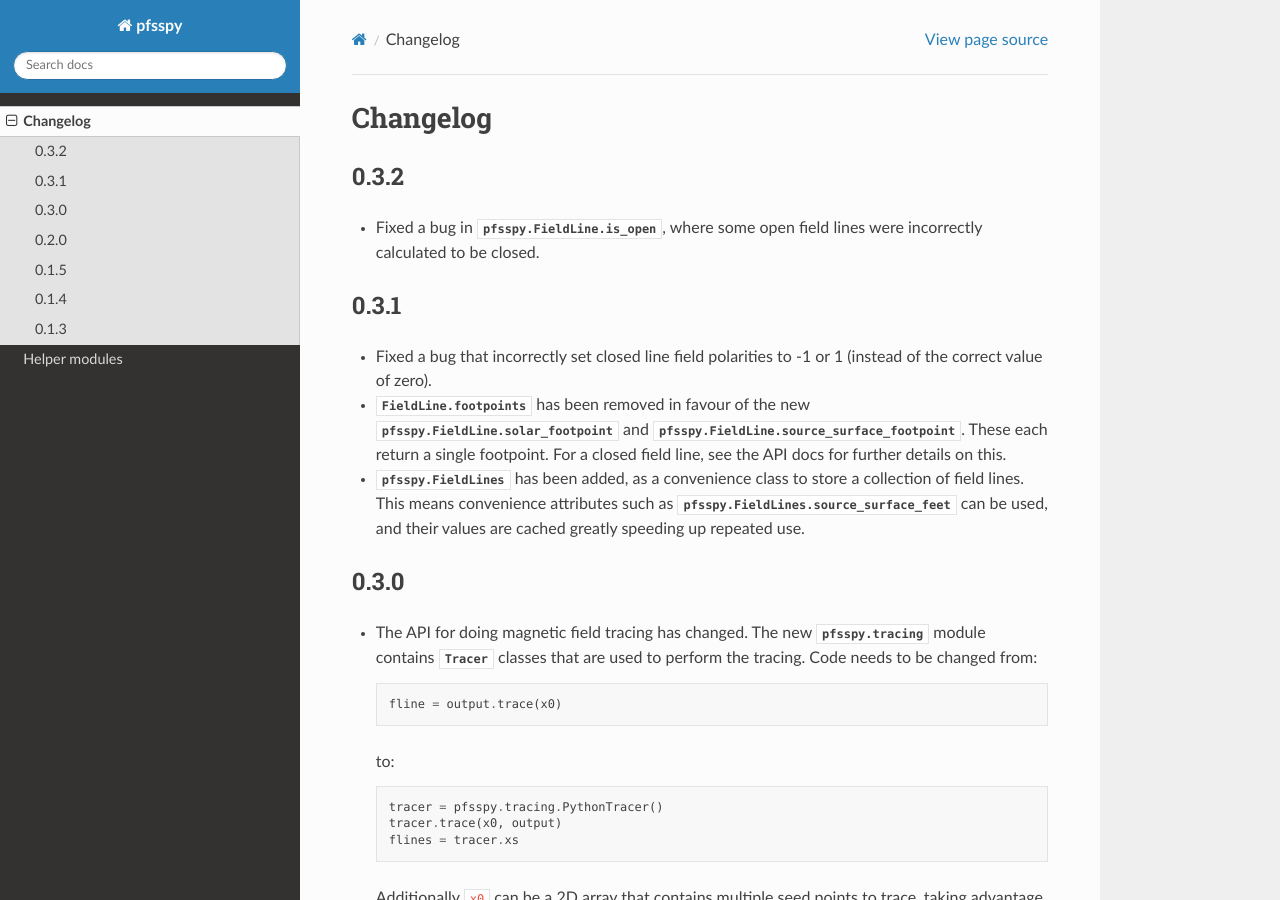
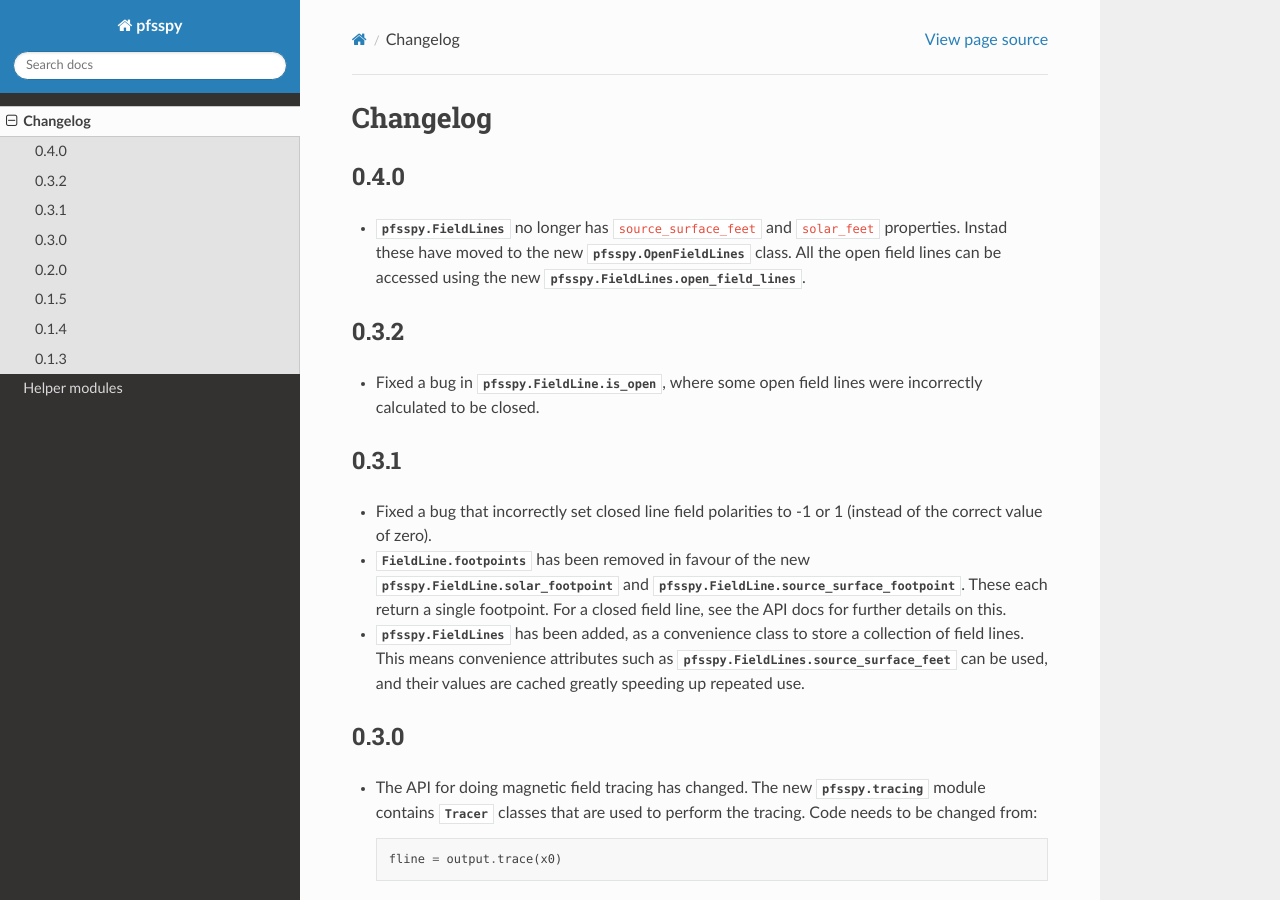
Before and after one commit to sunpy/sunkit-magex, a Sphinx documentation site: the page built from docs/changes.rst, in a window 1280 px wide and 900 px high. Built offline with Sphinx 7.4.7 and the Read the Docs theme 2.0.0, drawn with Linux system fonts in a browser that asks for light colours; pages that are not in the unit, such as notebooks, are missing from menus.

Commit message:
Add some docs

```diff
--- a/docs/changes.rst
+++ b/docs/changes.rst
@@ -1,5 +1,12 @@
 Changelog
 =========
+
+0.4.0
+-----
+- :class:`pfsspy.FieldLines` no longer has ``source_surface_feet`` and
+  ``solar_feet`` properties. Instad these have moved to the new
+  :class:`pfsspy.OpenFieldLines` class. All the open field lines can be accessed
+  using the new :attr:`pfsspy.FieldLines.open_field_lines`.
 
 0.3.2
 -----
```
